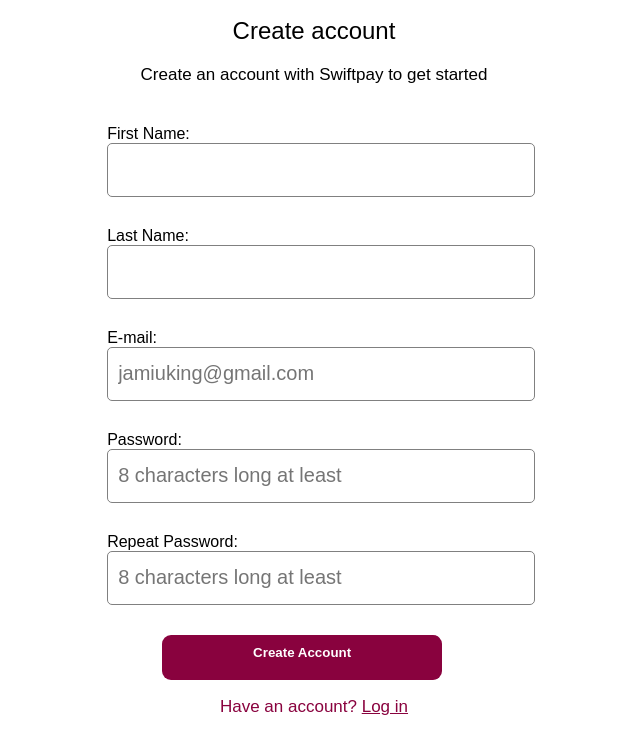
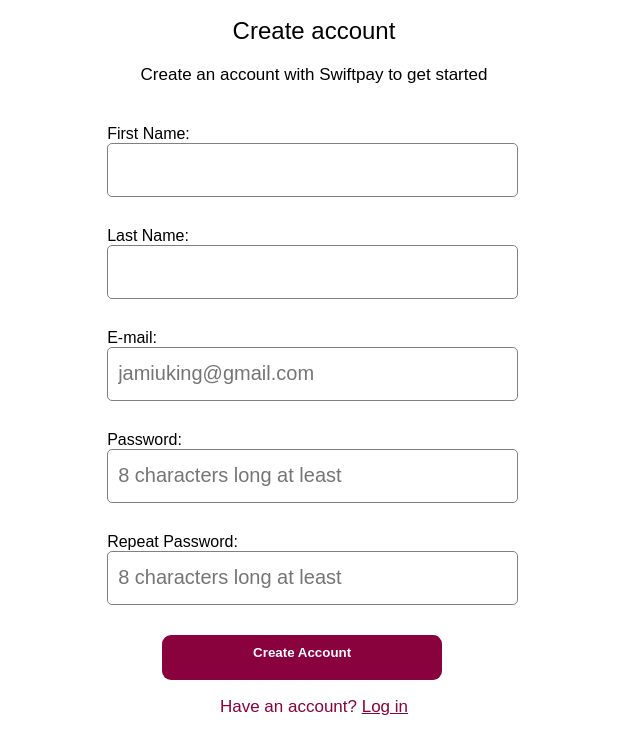
Before and after one commit to Dev-Rid/swift-bank-app, a website with bundled scripts: page SIGN-UP/index-signup.html in a window 1280 px wide. Shown: the part 113-866 px from the top of the page, without its empty margins (326-966 px from the left). Built offline with nearby package versions, Linux system fonts and the light colour scheme.

Commit message:
adjusted my indexes

```diff
--- a/SIGN-UP/index.css
+++ b/SIGN-UP/index.css
@@ -27,7 +27,6 @@
 
 .mySignUp{
     margin-top: 40px;
-    /* width: 100%; */
 }
 
 
@@ -35,7 +34,7 @@
     font-size: 20px;
     color: grey;
     padding-left: 10px;
-    width: 100%;
+    width: 96%;
     height: 50px;
     border: 1px solid grey;
     border-radius: 5px;
```
